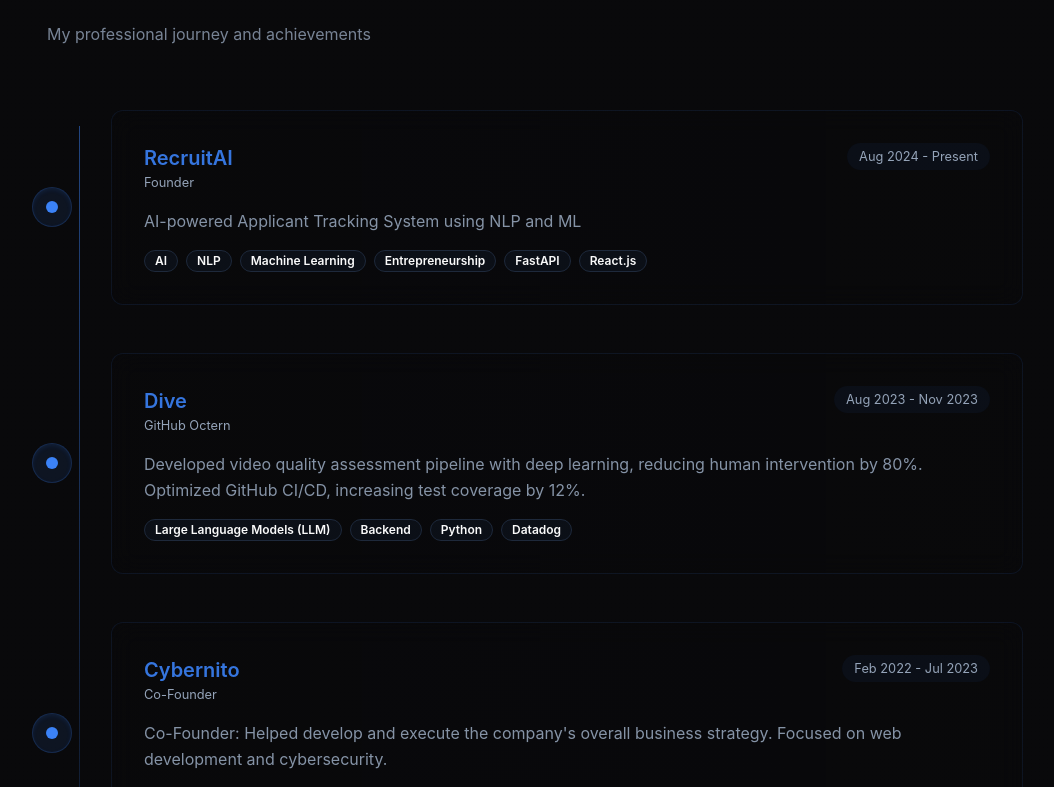
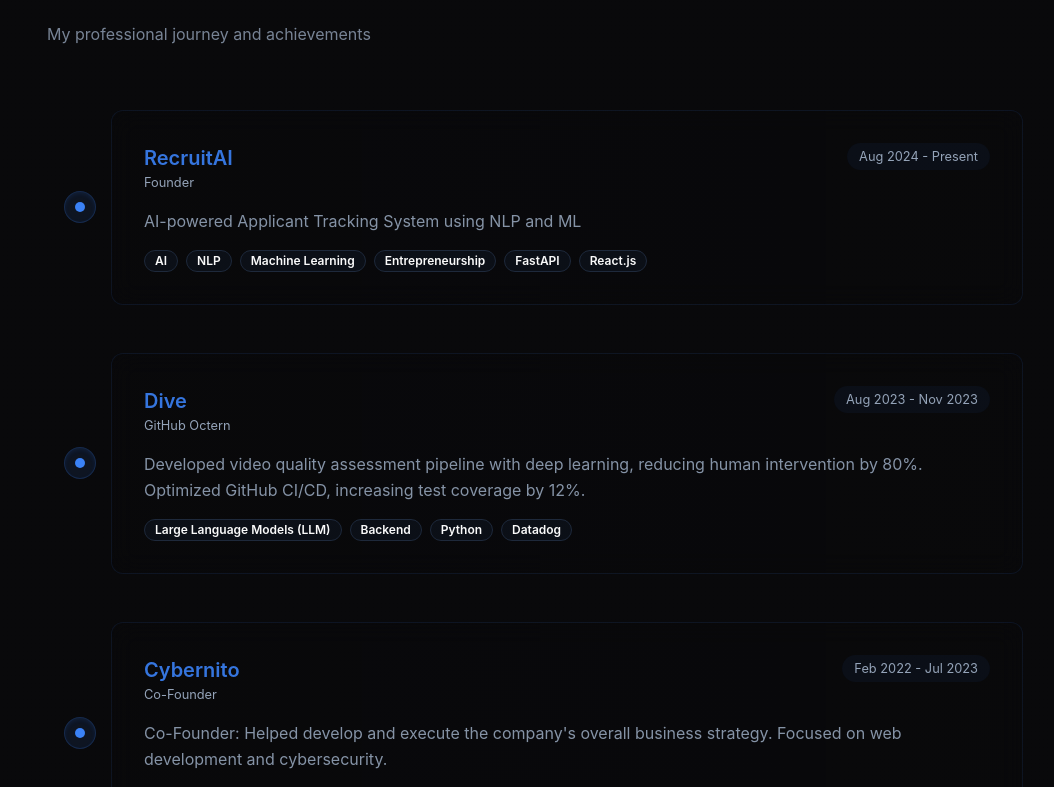
Before and after one commit to jaywyawhare/jaywyawhare.github.io, a React (Vite) app: page / in a window 1280 px wide. Shown: the part 973-1760 px from the top of the page, without its empty margins (105-1159 px from the left). Built offline with nearby package versions, Linux system fonts and the light colour scheme; the HTML template or start-up script is replaced by a standard one.

Commit message:
Ui change to landing page

```diff
--- a/src/pages/Home.tsx
+++ b/src/pages/Home.tsx
@@ -132,7 +132,6 @@
             </div>
 
             <div className="space-y-12 relative">
-              <div className="absolute left-8 top-4 bottom-4 w-px bg-gradient-to-b from-primary/50 via-primary/20 to-transparent" />
               {experiences.map((exp, i) => (
                 <div
                   key={i}
@@ -143,11 +142,11 @@
                     backdrop-blur-md bg-gradient-to-r from-background/30 to-background/20
                     hover:from-background/40 hover:to-background/30"
                 >
-                  <div className="absolute -left-20 top-1/2 -translate-y-1/2">
-                    <div className="w-10 h-10 rounded-full bg-primary/10 backdrop-blur-md
+                  <div className="absolute -left-8 top-1/2 -translate-y-1/2 -translate-x-1/2">
+                    <div className="w-8 h-8 rounded-full bg-primary/10 backdrop-blur-md
                       flex items-center justify-center border border-primary/20
                       shadow-inner shadow-primary/10 group-hover:scale-110 transition-transform duration-500">
-                      <div className="w-3 h-3 rounded-full bg-primary group-hover:animate-pulse" />
+                      <div className="w-2.5 h-2.5 rounded-full bg-primary group-hover:animate-pulse" />
                     </div>
                   </div>
                   <div className="space-y-4">
```
Also changed, not shown: src/routes/admin.js (added, +8 -0 lines).
